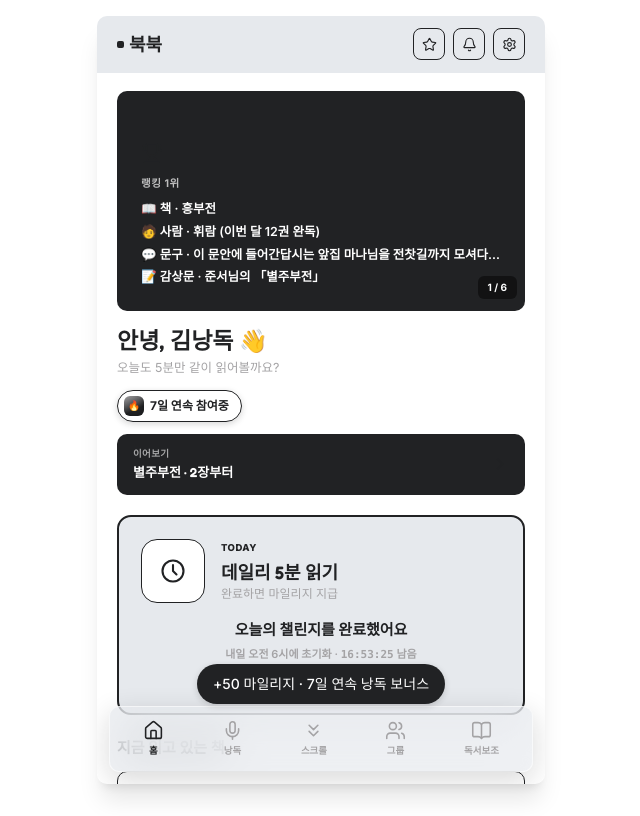
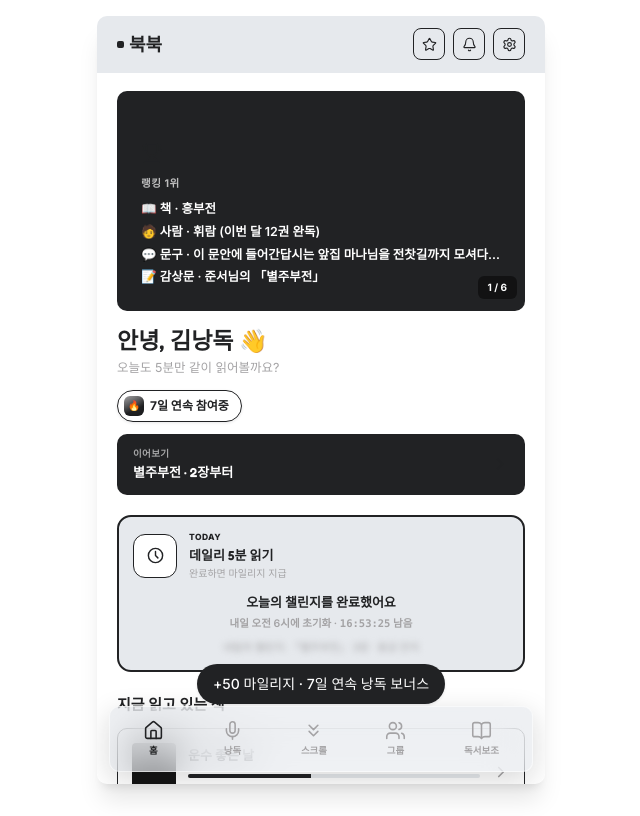
Before and after one commit to hwangbro-colon/scrollbook, a React (Vite) app: page / in a window 1280 px wide. Both pictures are taken after a click on the button "시작하기 →". Shown: the whole page, without its empty margins (319-959 px from the left). Built offline with nearby package versions, Linux system fonts and the light colour scheme.

Commit message:
style: softer button shadow, shrink daily-challenge card overall

```diff
--- a/src/components/common/DailyChallengeCard.tsx
+++ b/src/components/common/DailyChallengeCard.tsx
@@ -89,33 +89,33 @@ export function DailyChallengeCard({ variant }: { variant: "hero" | "compact" })
 
   return (
     <div
-      className="mt-5 bg-[var(--color-accent-tint)] p-[22px]"
+      className="mt-5 bg-[var(--color-accent-tint)] p-3.5"
       style={{ borderRadius: "14px", border: "2px solid var(--color-accent)" }}
     >
-      <div className="flex items-center gap-4">
+      <div className="flex items-center gap-3">
         <div
-          className="flex h-16 w-16 flex-none items-center justify-center border-[1.5px] border-[var(--color-accent)] bg-[var(--color-paper)]"
-          style={{ borderRadius: "16px" }}
+          className="flex h-11 w-11 flex-none items-center justify-center border-[1.5px] border-[var(--color-accent)] bg-[var(--color-paper)]"
+          style={{ borderRadius: "12px" }}
         >
-          <ClockIcon size={28} />
+          <ClockIcon size={19} />
         </div>
         <div className="flex-1">
-          <span className="mb-[3px] block text-[9.5px] font-extrabold uppercase tracking-[.05em] text-[var(--color-accent)]">
+          <span className="mb-[2px] block text-[8.5px] font-extrabold uppercase tracking-[.05em] text-[var(--color-accent)]">
             Today
           </span>
-          <h3 className="text-lg font-semibold text-[var(--color-ink)]" style={{ fontFamily: "var(--font-display)" }}>
+          <h3 className="text-[13px] font-semibold text-[var(--color-ink)]" style={{ fontFamily: "var(--font-display)" }}>
             데일리 5분 읽기
           </h3>
-          <p className="text-xs text-[var(--color-ink-soft)]">완료하면 마일리지 지급</p>
+          <p className="text-[10px] text-[var(--color-ink-soft)]">완료하면 마일리지 지급</p>
         </div>
       </div>
       {dailyChallengeDone ? (
-        <div className="mt-4 text-center">
-          <p className="text-[15px] font-bold text-[var(--color-accent)]">오늘의 챌린지를 완료했어요</p>
-          <p className="mt-1 text-[11px] font-semibold text-[var(--color-ink-soft)]">
+        <div className="mt-3 text-center">
+          <p className="text-[13px] font-bold text-[var(--color-accent)]">오늘의 챌린지를 완료했어요</p>
+          <p className="mt-1 text-[10.5px] font-semibold text-[var(--color-ink-soft)]">
             내일 오전 6시에 초기화 · <span className="font-mono">{resetCountdown}</span> 남음
           </p>
-          <p className="mt-2.5 select-none text-[11.5px] text-[var(--color-ink-soft)] blur-[3px]" aria-hidden="true">
+          <p className="mt-2 select-none text-[10.5px] text-[var(--color-ink-soft)] blur-[3px]" aria-hidden="true">
             내일의 챌린지: {TOMORROW_PREVIEW}
           </p>
         </div>
@@ -124,10 +124,10 @@ export function DailyChallengeCard({ variant }: { variant: "hero" | "compact" })
           type="button"
           onClick={handleStart}
           disabled={submitting}
-          className="ml-auto mt-4 flex items-center justify-center gap-1.5 bg-[var(--color-accent)] px-5 py-2 text-[12.5px] font-bold text-white disabled:opacity-70"
+          className="ml-auto mt-3 flex items-center justify-center gap-1 bg-[var(--color-accent)] px-4 py-1.5 text-[11px] font-bold text-white disabled:opacity-70"
           style={{ borderRadius: "var(--radius-btn)" }}
         >
-          {submitting && <Loader2 size={14} className="animate-spin motion-reduce:animate-none" aria-hidden="true" />}
+          {submitting && <Loader2 size={12} className="animate-spin motion-reduce:animate-none" aria-hidden="true" />}
           {submitting ? "처리중..." : "시작하기 →"}
         </button>
       )}
--- a/src/config/theme.ts
+++ b/src/config/theme.ts
@@ -30,7 +30,7 @@ export const theme = {
   // Applied to every pill button globally — see the `[style*=...]` rule in
   // index.css, which targets any element styled with `--radius-btn` rather
   // than requiring a shared Button component.
-  shadowBtn: "0 2px 6px rgba(33,34,36,.18)",
+  shadowBtn: "0 1px 3px rgba(33,34,36,.10)",
   fonts: {
     display: "'Fredoka', sans-serif", // headlines — rounded, casual
     body: "'Inter', sans-serif", // body text
```
